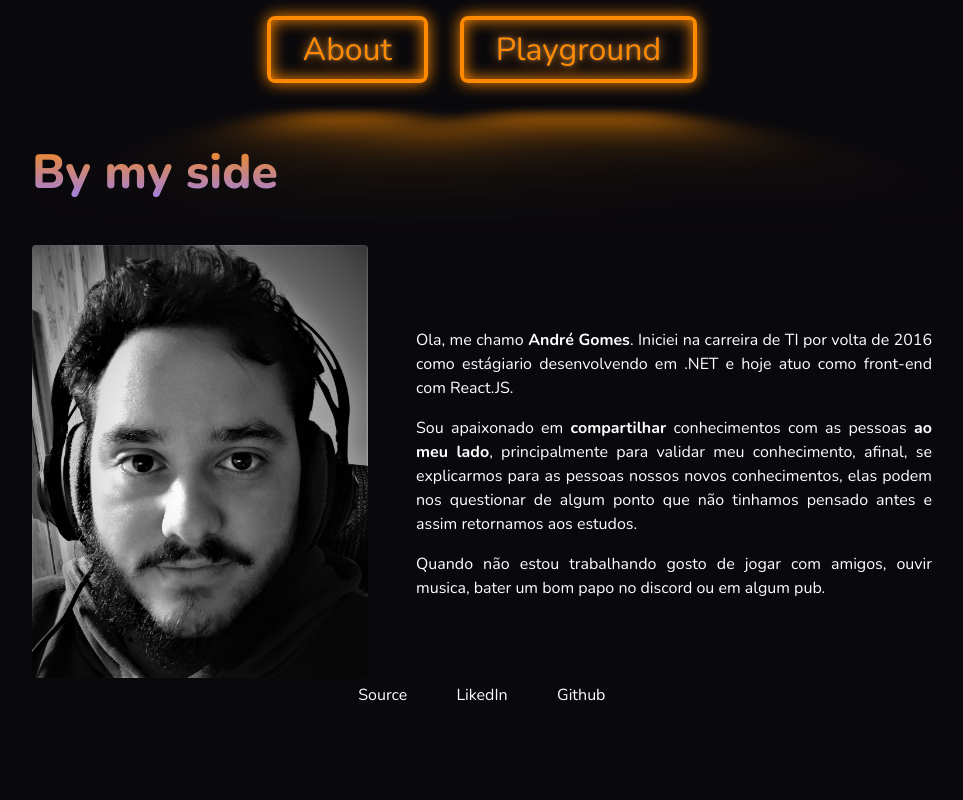
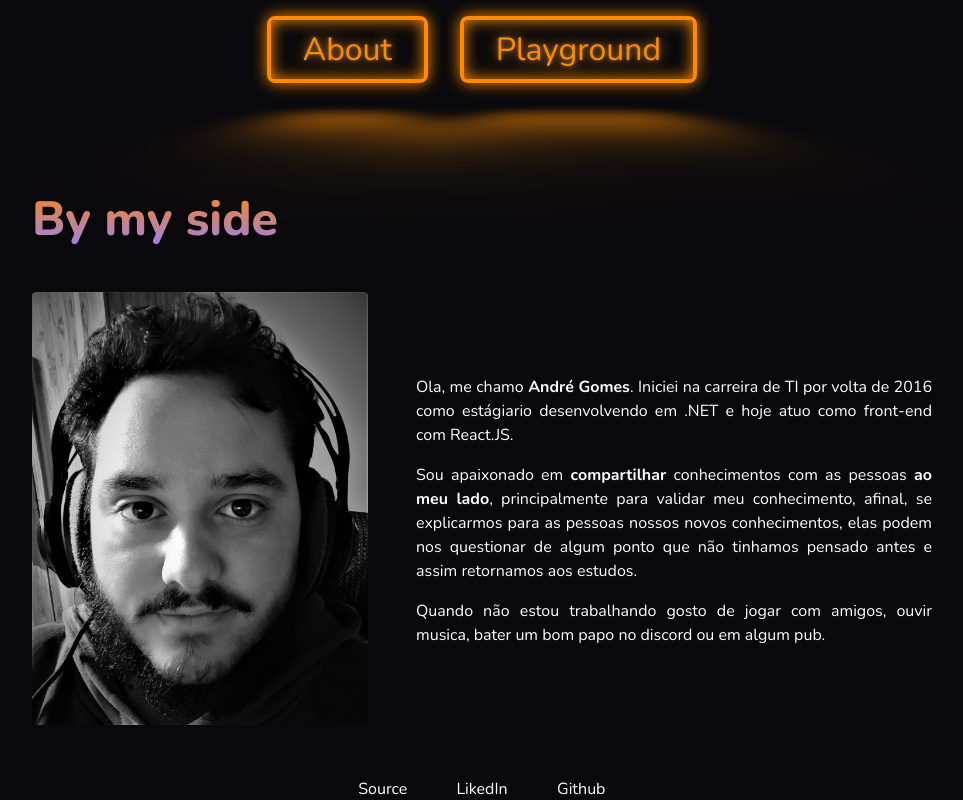
Before and after one commit to afgomesdev/Portfolio, a Next.js app: page / in a window 1280 px wide. Shown: the whole page, without its empty margins (158-1121 px from the left). Built offline with nearby package versions, Linux system fonts and the light colour scheme.

Commit message:
fix: adjust flex

```diff
--- a/styles/index.ts
+++ b/styles/index.ts
@@ -1,3 +1,8 @@
 import styled from "styled-components";
 
-export const Container = styled.main``;
+export const Container = styled.main`
+  display: flex;
+  flex-direction: column;
+  justify-content: space-between;
+  height: 100vh;
+`;
```
